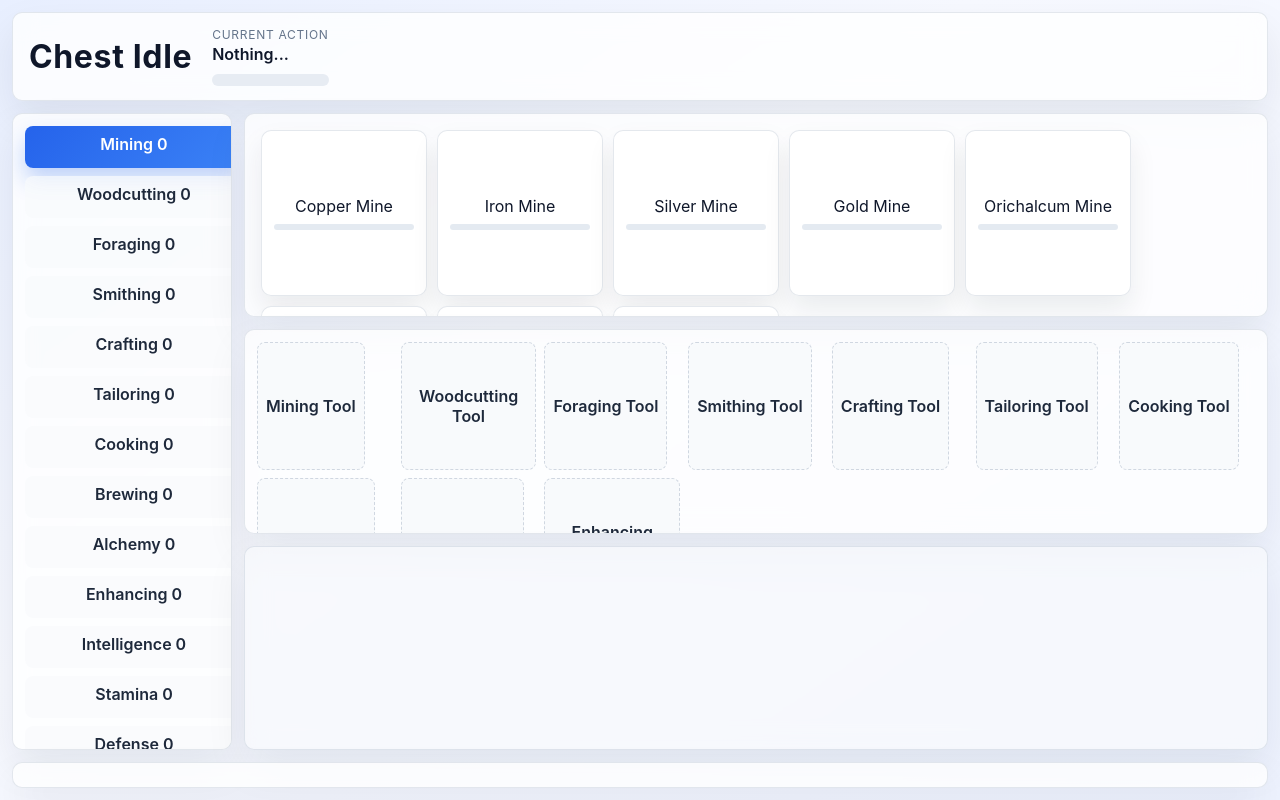
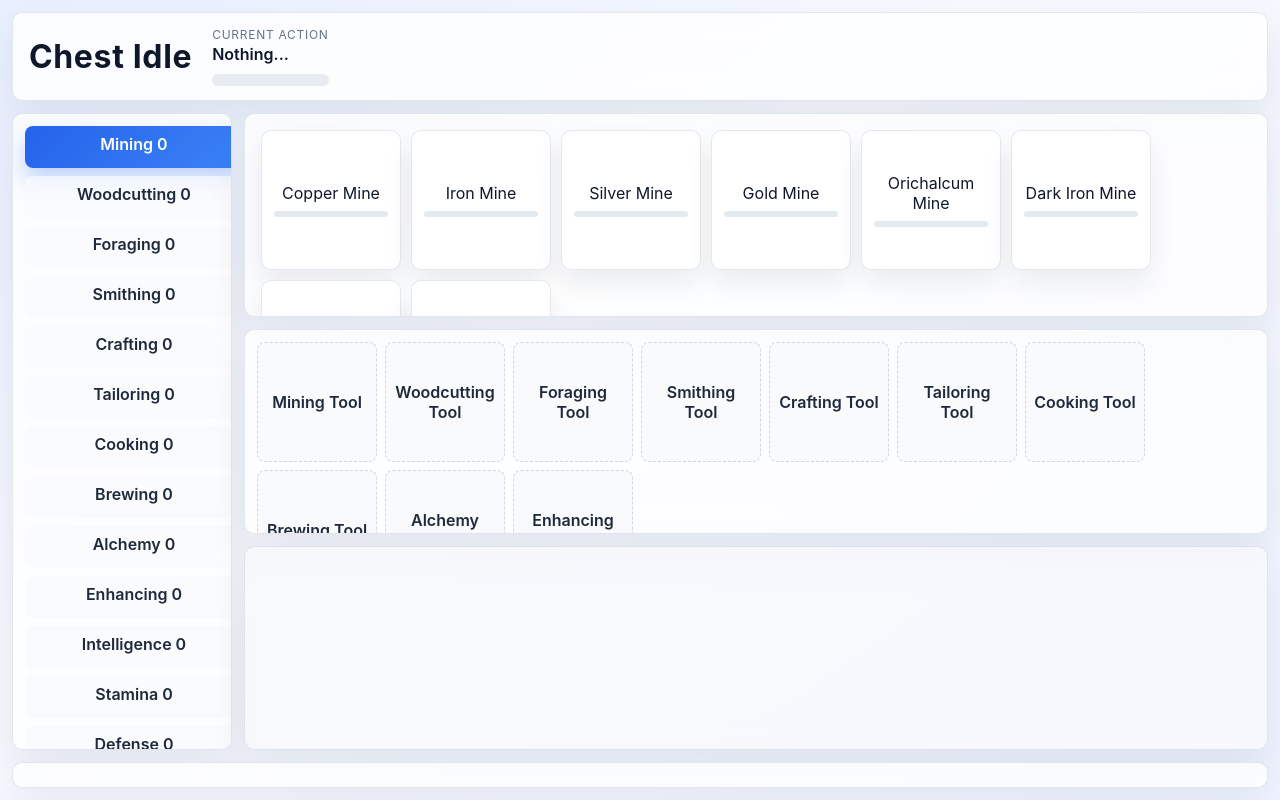
Before and after one commit to HeYaoDaDa/chest-idle, a Vue app: page /#/game/mining in a window 1280 px wide. Built offline with nearby package versions, Linux system fonts and the light colour scheme.

Commit message:
fix item size

```diff
--- a/src/pages/GamePage.vue
+++ b/src/pages/GamePage.vue
@@ -298,24 +298,29 @@ const { t } = useI18n()
       grid-column: 3 / 4;
       grid-row: 2 / 3;
       display: grid;
-      grid-template-columns: repeat(auto-fit, minmax(120px, 1fr));
+      grid-template-columns: repeat(auto-fill, 120px);
       gap: 8px;
       padding: 12px;
       align-content: start;
+      overflow-y: auto;
 
       .equipment-cell {
         display: flex;
+        width: 120px;
+        height: 120px;
       }
 
       .equipment-action-popover,
       .equipment-info-popover {
         display: block;
         width: 100%;
+        height: 100%;
       }
 
       .equipment-item,
       .equipment-slot {
-        min-height: 110px;
+        width: 100%;
+        height: 100%;
         border-radius: 8px;
         background: rgba(248, 250, 252, 0.9);
         border: 1px dashed rgba(148, 163, 184, 0.4);
@@ -331,6 +336,7 @@ const { t } = useI18n()
           box-shadow 0.15s ease,
           background 0.15s ease;
         cursor: pointer;
+        box-sizing: border-box;
       }
 
       .equipment-item {
@@ -367,7 +373,7 @@ const { t } = useI18n()
       grid-column: 3 / 5;
       grid-row: 3 / 4;
       display: grid;
-      grid-template-columns: repeat(auto-fill, minmax(120px, 1fr));
+      grid-template-columns: repeat(auto-fill, 120px);
       gap: 8px;
       padding: 12px;
       align-content: start;
@@ -375,19 +381,23 @@ const { t } = useI18n()
 
       .inventory-cell {
         display: flex;
+        width: 120px;
+        height: 120px;
       }
 
       .inventory-action-popover,
       .inventory-info-popover {
         display: block;
         width: 100%;
+        height: 100%;
       }
 
       .inventory-item {
+        width: 100%;
+        height: 100%;
         border-radius: 8px;
         background: rgba(248, 250, 252, 0.9);
         border: 1px solid rgba(148, 163, 184, 0.3);
-        min-height: 110px;
         display: flex;
         flex-direction: column;
         justify-content: center;
@@ -399,6 +409,7 @@ const { t } = useI18n()
         transition:
           transform 0.15s ease,
           box-shadow 0.15s ease;
+        box-sizing: border-box;
 
         &:hover {
           transform: translateY(-3px);
--- a/src/pages/SkillPage.vue
+++ b/src/pages/SkillPage.vue
@@ -177,11 +177,12 @@ function handleAmountFocus(event: FocusEvent) {
 
   .area-popover {
     display: block;
+    flex: 0 0 auto;
   }
 
   .area-item {
-    min-width: 140px;
-    min-height: 140px;
+    width: 140px;
+    height: 140px;
     border-radius: 10px;
     background: rgba(255, 255, 255, 0.92);
     border: 1px solid rgba(148, 163, 184, 0.25);
@@ -196,6 +197,7 @@ function handleAmountFocus(event: FocusEvent) {
     text-align: center;
     user-select: none;
     cursor: pointer;
+    box-sizing: border-box;
     transition:
       transform 0.18s ease,
       box-shadow 0.18s ease,
```
